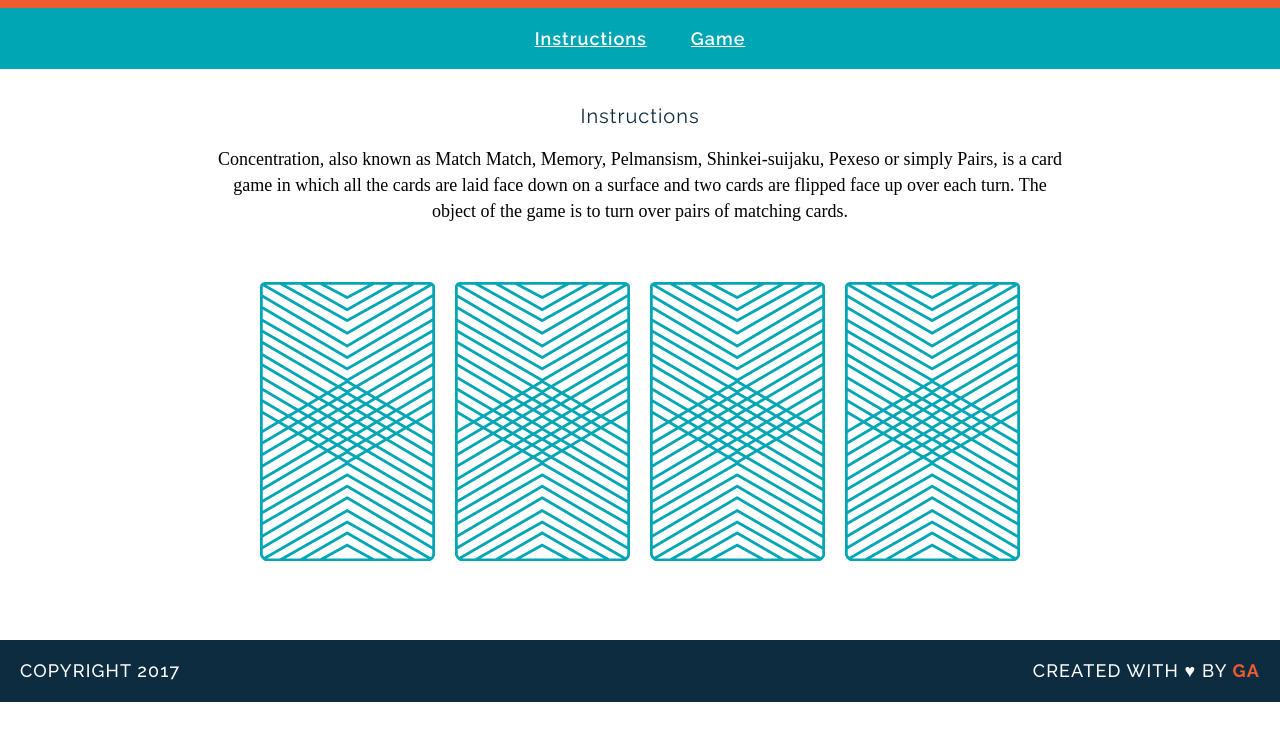
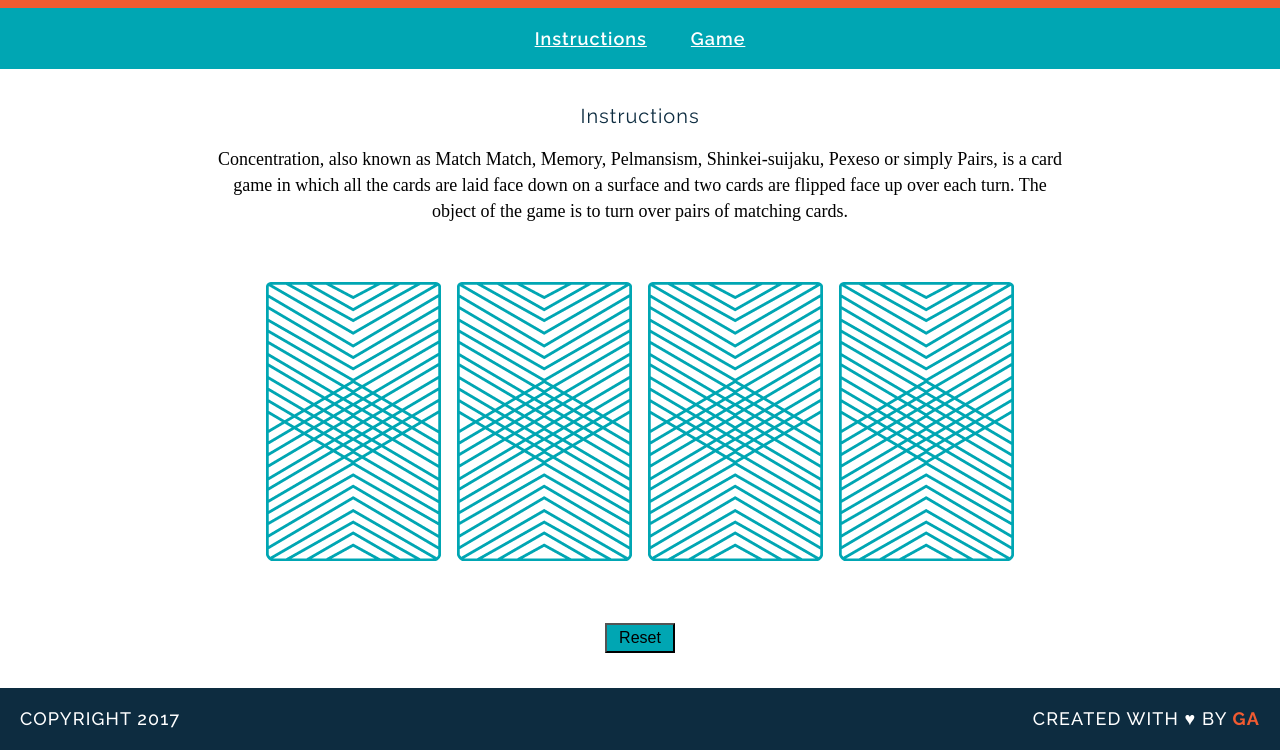
Before and after one commit to SeanBriar/WDIR_Memory_Game, a plain HTML site: page index.html in a window 1280 px wide. Shown: the part 105-855 px from the top of the page. Before the commit the page ends 807 px from the top, so only its background shows below. Drawn offline with Linux system fonts and the light colour scheme; a web font is replaced by a local one.

Commit message:
created game logic

```diff
--- a/css/style.css
+++ b/css/style.css
@@ -45,6 +45,14 @@
 
 img {
 	margin: 40px 8px;
+}
+
+button {
+	width: 70px;
+	height: 30px;
+	background-color: #00a6b3;
+	font-weight: 400;
+	font-size: 16px;
 }
 
 footer {
--- a/index.html
+++ b/index.html
@@ -20,12 +20,11 @@
 
 		<p>Concentration, also known as Match Match, Memory, Pelmansism, Shinkei-suijaku, Pexeso or simply Pairs, is a card game in which all the cards are laid face down on a surface and two cards are flipped face up over each turn. The object of the game is to turn over pairs of matching cards. </p>
 
-	<div id="game">
-		<img src="images/back.png" alt="Queen of Diamonds">
-		<img src="images/back.png" alt="Queen of Hearts">
-		<img src="images/back.png" alt="King of Diamonds">
-		<img src="images/back.png" alt="King of Hearts">
-	</div>
+	<div id="game-board" class="board clearfix"></div>
+	<br>
+	<button type="button" onclick=location="file:///Users/bononeill/Desktop/fundamentals/memory_game/index.html">Reset</button>
+
+
 	</main>
 
 	<footer class="clearfix">
--- a/js/main.js
+++ b/js/main.js
@@ -1,3 +1,4 @@
+var cardsInPlay = [];
 var cards = [
 	{
 		rank: "queen",
@@ -20,28 +21,7 @@
 		cardImage: "images/king-of-diamonds.png"
 }];
 
-var cardsInPlay = [];
 
-// var checkForMatch = function () {
-// 	if (cardsInPlay[0] === cardsInPlay[1]) {
-// 		console.log("You found a match!");
-// 	} else {
-// 		console.log("Sorry, try again.");
-// 	}
-// };
-
-// var flipCard = function(cardId){
-//     console.log("User flipped " + cards[cardId]);
-//     if(cardsInPlay.length === 2){
-//         if(cardsInPlay[0] === cardsInPlay[1]){
-//             alert("You found a match!");
-//         } else {
-//             alert("Sorry, try again.");
-//         }
-//     }
-//     cardsInPlay.push(cards[cardId]);
-//     checkForMatch();
-// };
 
 var checkForMatch = function() {
         if (cardsInPlay[0] === cardsInPlay[1]) {
@@ -49,17 +29,32 @@
         } else {
             alert("Sorry, try again.");
         }
-    };
+};
 
-var flipCard = function (cardId) {
+var flipCard = function () {
+	var cardId = this.getAttribute('data-id');
 	console.log("User flipped " + cards[cardId].rank);
 	cardsInPlay.push(cards[cardId].rank);
 	console.log(cards[cardId].cardImage);
 	console.log(cards[cardId].suit);
+	this.setAttribute('src', cards[cardId].cardImage);
   if (cardsInPlay.length === 2) {
     checkForMatch();
   }
+ };
+
+var createBoard = function(){
+	for(var i = 0; i < cards.length; i++) {
+		var cardElement = document.createElement('img');
+		cardElement.setAttribute('src', "images/back.png");
+		cardElement.setAttribute('data-id', i);
+		cardElement.addEventListener('click', flipCard);
+		document.getElementById('game-board').appendChild(cardElement);
+	}
 };
 
-flipCard(0);
-flipCard(2);
+var resetBoard = function(){
+
+};
+
+createBoard();
```
